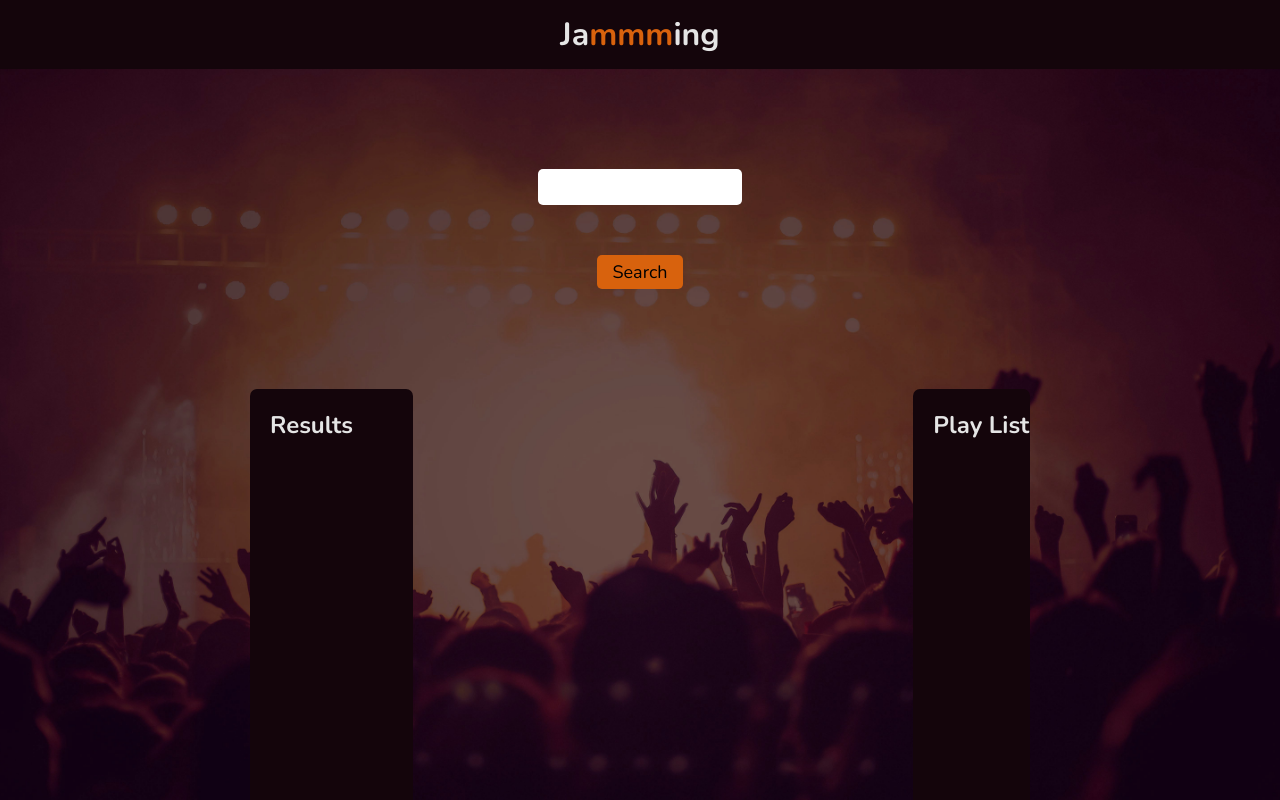
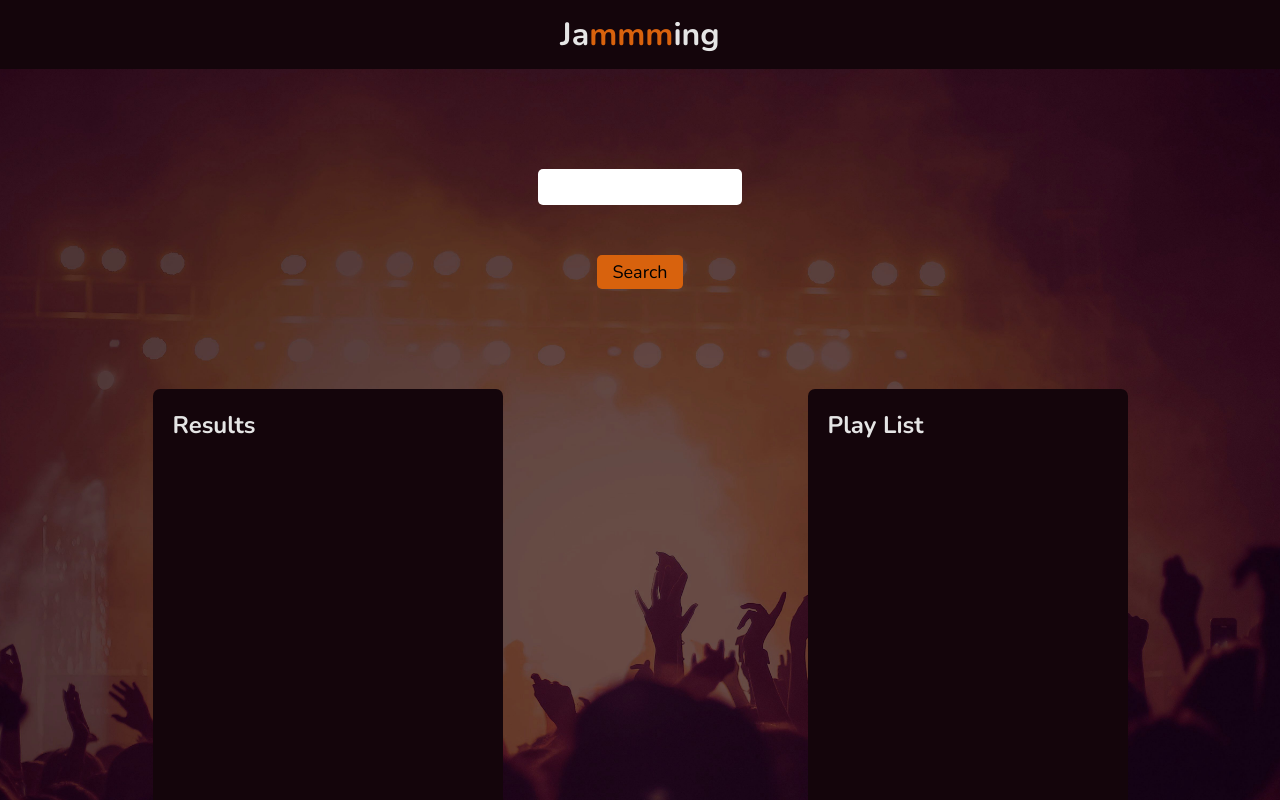
Before and after one commit to ReyOrdonez/Jammming-spotifyApi-, a React (Create React App) app: page / in a window 1280 px wide. Shown: the top 800 px of the page. Built offline with nearby package versions, Linux system fonts and the light colour scheme.

Commit message:
SearchResults component allows load tracks

```diff
--- a/public/index.html
+++ b/public/index.html
@@ -8,7 +8,7 @@
       name="description"
       content="Web site created using create-react-app"
     />
-    <link rel="apple-touch-icon" href="%PUBLIC_URL%/logo192.png" />
+    <link rel="apple-touch-icon" href="%PUBLIC_U%/logo192.png" />
     <!--
       manifest.json provides metadata used when your web app is installed on a
       user's mobile device or desktop. See https://developers.google.com/web/fundamentals/web-app-manifest/
--- a/src/components/App/App.css
+++ b/src/components/App/App.css
@@ -4,7 +4,7 @@
   width: 100%;
 }
 .App{
-  height: 1000px;
+  height: 1200px;
   background-image: url('../../background.jpg');
   background-size: cover;
   background-repeat: no-repeat;
@@ -23,9 +23,17 @@ h1{
 }
 .container {
   display: flex;
-  justify-content: center;
+  justify-content: space-around;
   margin-top: 100px;
 }
-.container div {
-  margin: 0px 250px;
+::-webkit-scrollbar{
+  width: 5px;
+  margin-right: 10px;
 }
+::-webkit-scrollbar-track{
+  background: rgb(20, 5, 11);
+}
+::-webkit-scrollbar-thumb{
+  background: rgb(164, 77, 15);
+  border-radius: 5px;
+}
--- a/src/components/App/App.js
+++ b/src/components/App/App.js
@@ -1,20 +1,33 @@
+import React, {useState} from 'react';
 import SearchBar from '../SearchBar/searchBar';
 import SearchResults from '../SearchResults/searchResults';
 import PlayList from '../PlayList/playList';
+import { list } from '../TrackListInvented/trackList';
 import './App.css';
 
 function App() {
+  const [trackList, setTrackList] = useState([]);
+
+  function handleSubmit(e){
+    e.preventDefault();
+    setTrackList(list)
+  }
+
+
+
+
+
   return (
     <div className="App">
       <h1>
         Ja<span className="highlight">mmm</span>ing
       </h1>
       <div style={{textAlign: 'center'}}>
-        <SearchBar/>
+        <SearchBar onSubmit={handleSubmit}/>
       </div>
       <div className='container'>
-        <SearchResults/>
-        <PlayList/>
+        <SearchResults className='containerItem' results={trackList}/>
+        <PlayList className='containerItem'/>
       </div>
     </div>
   );
--- a/src/components/PlayList/playList.css
+++ b/src/components/PlayList/playList.css
@@ -1,7 +1,7 @@
 .playList{
     background-color: rgb(20, 5, 11);
-    width: 250px;
-    min-height: 500px;
+    width: 320px;
+    min-height: 650px;
     border-radius: 7px;
 }
 h2{
--- a/src/components/SearchBar/searchBar.js
+++ b/src/components/SearchBar/searchBar.js
@@ -1,16 +1,16 @@
-import React from 'react'
+import React, {useState} from 'react'
 import './searchBar.css'
 
-const searchBar = () => {
+const SearchBar = ({onSubmit}) => {
+  const [search, setSearch] = useState('');
+
   return (
-    <div>
-        <form>
-            <input className='searchBar' type='text' placeholder=''/>
+        <form onSubmit={onSubmit}>
+            <input className='searchBar' type='text' onChange={(e) => setSearch(e.target.value)}/>
             <br />
-            <button className='searchButton'>Search</button>
+            <button type='submit' className='searchButton'>Search</button>
         </form>
-    </div>
   )
 }
 
-export default searchBar
+export default SearchBar
--- a/src/components/SearchResults/searchResults.css
+++ b/src/components/SearchResults/searchResults.css
@@ -1,8 +1,11 @@
 .searchResults{
     background-color: rgb(20, 5, 11);
     width: 350px;
-    min-height: 500px;
+    min-height: 650px;
     border-radius: 7px;
+    max-height: 650px;
+    overflow-y: scroll;
+    overflow-x: hidden;
 }
 h2{
     margin-left: 20px;
--- a/src/components/SearchResults/searchResults.js
+++ b/src/components/SearchResults/searchResults.js
@@ -1,10 +1,14 @@
 import React from 'react';
-import './searchResults.css'
+import './searchResults.css';
+import Track from '../Track/track';
 
-const searchResults = () => {
+const searchResults = (props) => {
   return (
     <div className='searchResults'>
         <h2>Results</h2>
+        {
+          props.results ? props.results.map((song) => <Track track={song}/>) : null
+        }
     </div>
   )
 }
--- /dev/null
+++ b/src/components/Track/track.css
@@ -0,0 +1,11 @@
+.track{
+    margin: 30px 20px;
+}
+.track p{
+    margin: 5px 0px;
+}
+.line{
+    background-color: rgba(235, 235, 235, 0.579);
+    min-height: 1px;
+    margin: 0px 10px 0px 0px;
+}
--- /dev/null
+++ b/src/components/Track/track.js
@@ -0,0 +1,14 @@
+import React from 'react'
+import './track.css';
+
+const Track = (props) => {
+  return (
+    <div className='track'>
+        <p>{props.track.name}</p>
+        <p>{props.track.artist} | {props.track.album}</p>
+        <div className='line'></div>
+    </div>
+  )
+}
+
+export default Track;
--- /dev/null
+++ b/src/components/TrackListInvented/trackList.js
@@ -0,0 +1,47 @@
+export const list = [
+    {
+        name:'cupid',
+        artist:'tuPtm',
+        album:'LosWachiturros'
+    },
+    {
+        name:'Summer',
+        artist:'tuVieja',
+        album:'LosWachiturros'
+    },
+    {
+        name:'rapDelSida',
+        artist:'tuMama',
+        album:'LosWachiturros'
+    },
+    {
+        name:'cupid',
+        artist:'tuPtm',
+        album:'LosWachiturros'
+    },
+    {
+        name:'cupid',
+        artist:'tuPtm',
+        album:'LosWachiturros'
+    },
+    {
+        name:'Summer',
+        artist:'tuVieja',
+        album:'LosWachiturros'
+    },
+    {
+        name:'rapDelSida',
+        artist:'tuMama',
+        album:'LosWachiturros'
+    },
+    {
+        name:'cupid',
+        artist:'tuPtm',
+        album:'LosWachiturros'
+    },
+    {
+        name:'Last',
+        artist:'noJoda',
+        album:'no sé de albums'
+    }
+];
```
